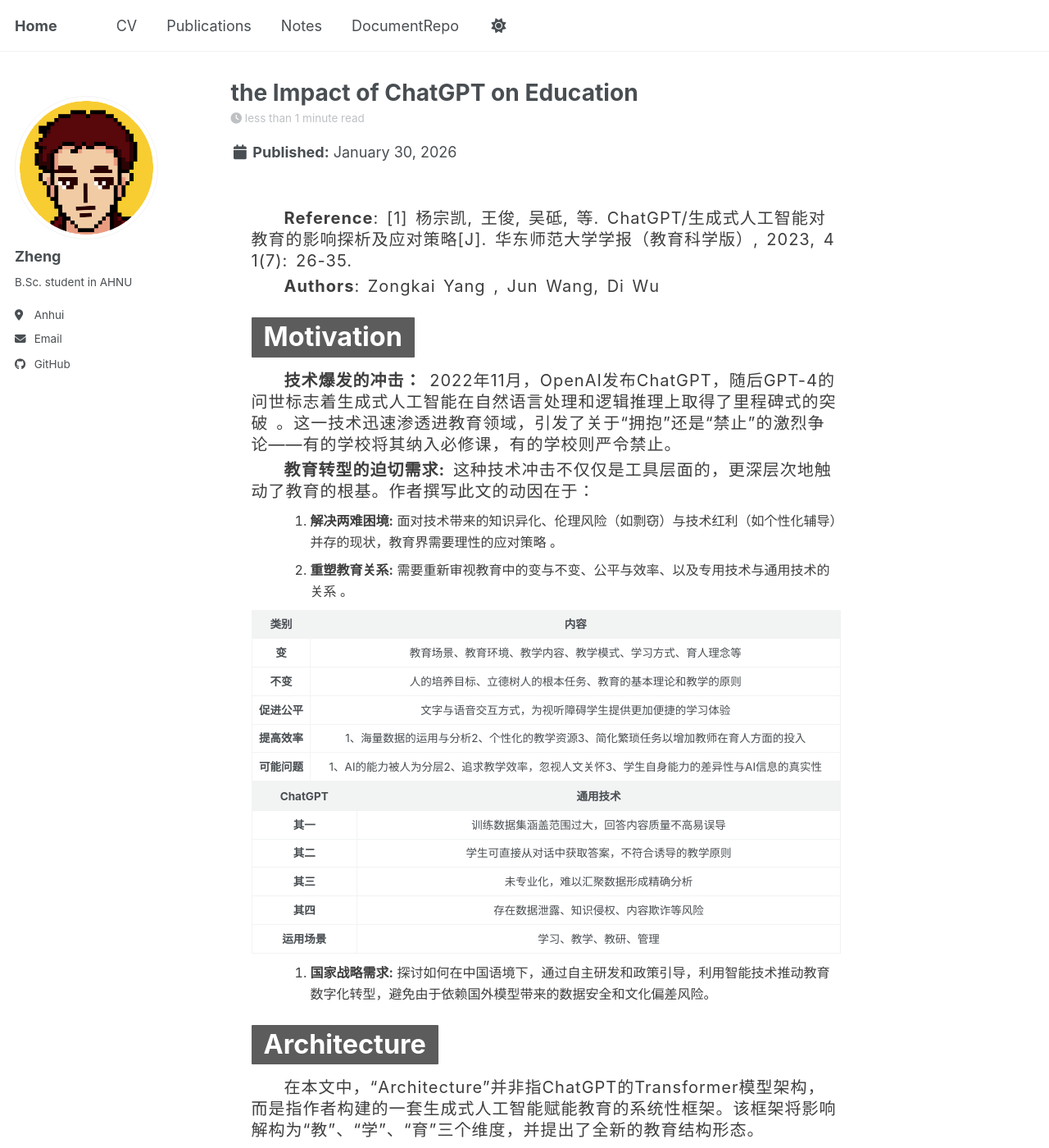
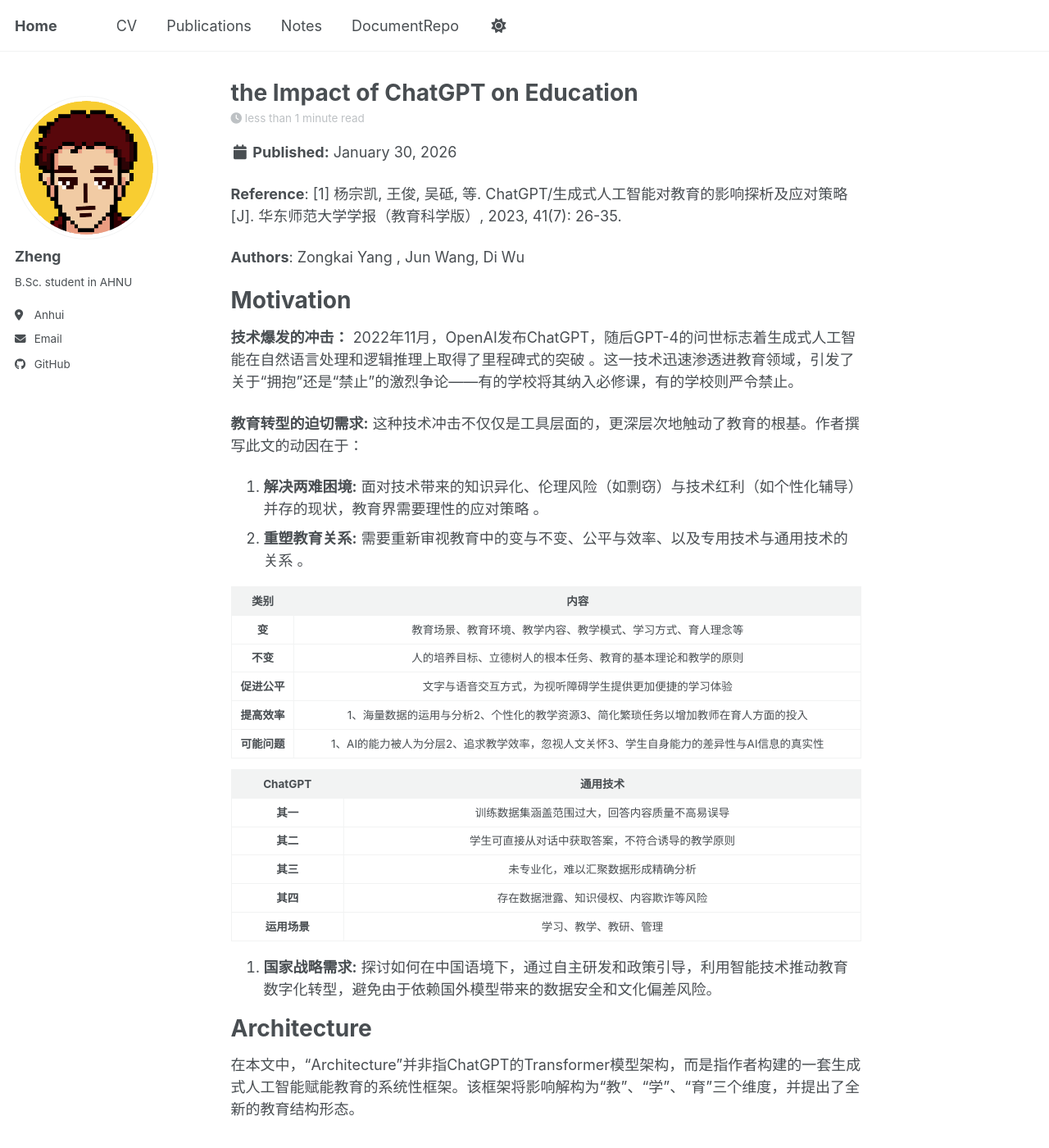
Before and after one commit to fenbuxishu/fenbuxishu.github.io, a Jekyll site: the page built from _PaperReading/2026-01-31-Chatgpt.md, in a window 1280 px wide and 1400 px high. Shown: the whole window at 82% size. Built offline with Jekyll 4.4.1, drawn with Linux system fonts in a browser that asks for light colours; a script bundle is joined from its source files by our own code; library files that are not in the unit come from our copies.

Commit message:
Modify format

```diff
--- a/_config.yml
+++ b/_config.yml
@@ -247,7 +247,7 @@
       path: ""
       type: PaperReading
     values:
-      layout: paper
+      layout: single
       author_profile: true
       read_time: true
       comments: false
--- a/_layouts/paper.html
+++ /dev/null
@@ -1,7 +0,0 @@
----
-layout: single
----
-
-<div id="nice">
-  {{ content }}
-</div>
--- a/_sass/_paper_style.scss
+++ /dev/null
@@ -1,105 +0,0 @@
-/* _sass/_paper_style.scss */
-
-#nice {
-  /* 全局属性 */
-  padding: 25px;
-  font-family: Optima-Regular, -apple-system, BlinkMacSystemFont, "Segoe UI", Roboto, Helvetica, Arial, sans-serif; /* 修正了字体拼写并增加了备选 */
-  word-break: break-all;
-
-  /* 段落 */
-  p {
-    margin-top: 5px;
-    margin-bottom: 5px;
-    line-height: 26px;
-    text-align: left;
-    color: #3e3e3e;
-    font-size: 20px;
-    text-indent: 2em; /* 首行缩进 */
-    word-spacing: 3px;
-    letter-spacing: 1px;
-  }
-
-h1 {
-    margin-top: 25px;
-    margin-bottom: 15px;
-    display: table; /* 让背景色只包裹文字 */
-    background-color: #5c5c5c;
-    color: white;
-    padding: 5px 15px;
-    border-radius: 1px;
-    font-size: 1.8em; /* 比二级标题稍微大一点 */
-    font-weight: bold;
-  }
-
-  /* 二级标题 - 对应 Markdown ## */
-  h2 {
-    margin-top: 20px;
-    margin-bottom: 10px;
-    display: table; /* 让背景色只包裹文字 */
-    background-color: #5c5c5c;
-    color: white;
-    padding: 5px 15px;
-    border-radius: 1px;
-    font-size: 1.5em;
-    font-weight: bold;
-  }
-
-  /* 三级标题 - 对应 Markdown ### */
-  h3 {
-    margin-top: 15px;
-    margin-bottom: 8px;
-    font-weight: bold;
-    font-size: 1.2em;
-    border-left: 4px solid #5c5c5c; /* 加个左侧修饰线代替原来的after */
-    padding-left: 10px;
-  }
-
-  /* 列表 */
-  ul, ol {
-    margin: 10px 0 10px 2em;
-    font-size: 16px;
-    color: #3e3e3e;
-    line-height: 26px;
-  }
-
-  /* 引用 */
-  blockquote {
-    border-left: 4px solid black;
-    background: #f1f1f1; /* 稍微调浅一点灰色，避免字看不清 */
-    padding: 10px 15px;
-    margin: 10px 0;
-
-    p {
-      text-indent: 0 !important; /* 引用内部取消首行缩进 */
-      font-size: 15px;
-    }
-  }
-
-  /* 链接 */
-  a {
-    color: #009688;
-    border-bottom: 1px solid #009688;
-    text-decoration: none;
-  }
-
-  /* 分隔线 */
-  hr {
-    border: 0;
-    border-top: 1px dashed #dddddd;
-    margin: 20px 0;
-  }
-
-  /* 图片 */
-  img {
-    display: block;
-    max-width: 100%;
-    margin: 10px auto;
-    border-radius: 5px;
-    box-shadow: 0 2px 10px rgba(0,0,0,0.1); /* 加一点阴影更好看 */
-  }
-
-  /* 让所有文章内的表格自动居中 */
-  table {
-    margin: 0 auto;
-  }
-}
--- a/assets/css/main.scss
+++ b/assets/css/main.scss
@@ -43,6 +43,3 @@
     "vendor/magnific-popup/magnific-popup", // 2. 新增：图片放大插件
     "vendor/font-awesome/brands"
 ;
-@import
-    "paper_style"
-;
```
